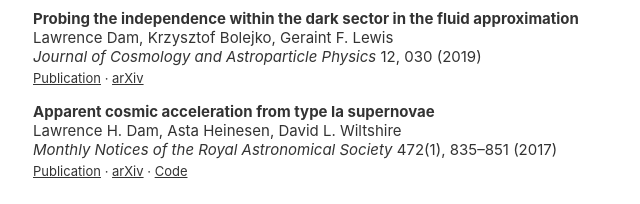
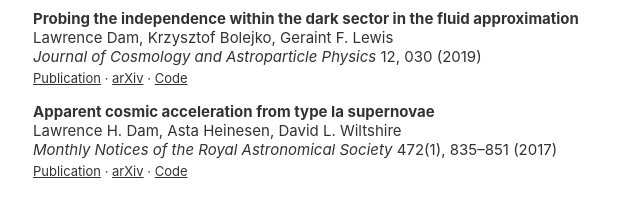
Before and after one commit to lhd23/lhd23.github.io, a plain HTML site: page publications/index.html in a window 1280 px wide. Shown: the part 1072-1276 px from the top of the page, 257-897 px from the left. Drawn offline with Linux system fonts and the light colour scheme.

Commit message:
Link dark sector paper to code

```diff
--- a/publications/index.html
+++ b/publications/index.html
@@ -75,7 +75,7 @@
         <strong>Probing the independence within the dark sector in the fluid approximation</strong><br>
         Lawrence Dam, Krzysztof Bolejko, Geraint F. Lewis<br>
         <cite>Journal of Cosmology and Astroparticle Physics</cite> 12, 030 (2019)
-        <div class="paper-links"><a href="https://doi.org/10.1088/1475-7516/2019/12/030">Publication</a> · <a href="https://arxiv.org/abs/1908.01953">arXiv</a></div>
+        <div class="paper-links"><a href="https://doi.org/10.1088/1475-7516/2019/12/030">Publication</a> · <a href="https://arxiv.org/abs/1908.01953">arXiv</a> · <a href="https://github.com/lhd23/ivcdm">Code</a></div>
       </li>
       <li>
         <strong>Apparent cosmic acceleration from type Ia supernovae</strong><br>
```
